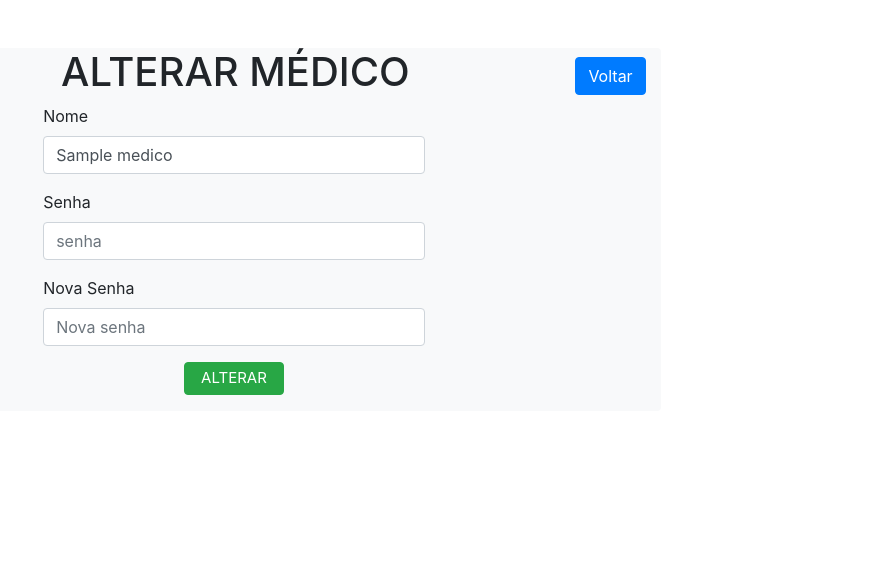
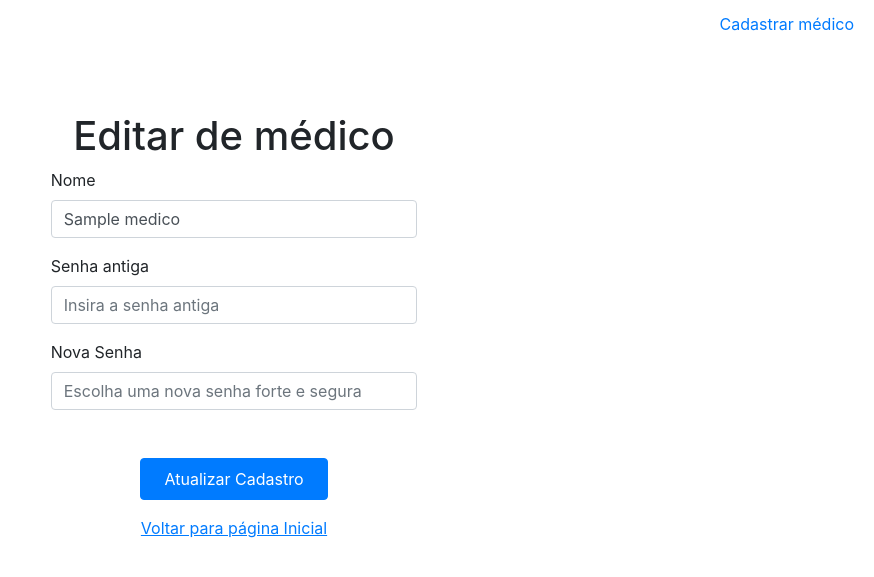
Before and after one commit to JPWALLY2/teste_FacilConsulta, a PHP site: page /alt_med.php?id=1 in a window 1280 px wide. Shown: the top 577 px of the page, without its empty margins (406-1280 px from the left). Run offline with PHP 8.4, Linux system fonts and the light colour scheme; tables that the repository leaves empty hold one stand-in row (values such as "Sample post"); a stand-in replaces the project's code that opens the database connection.

Commit message:
Mais mudanças de Layout

```diff
--- a/src/model/css/style.css
+++ b/src/model/css/style.css
@@ -1,5 +1,8 @@
 *{
   font-family: Signika;
+}
+body{
+  background-color: #737373;
 }
 /* CADASTRO DE MÈDICOS */
 nav{
@@ -39,6 +42,9 @@
 }
 .divin input{
   height: 30px;
+}
+.divin input.i{
+  color: #004768;
 }
 
 .b{
--- a/src/view/alt_med.php
+++ b/src/view/alt_med.php
@@ -13,24 +13,12 @@
     <meta name="viewport" content="width=device-width, initial-scale=1.0">
     <link rel="stylesheet" href="https://cdn.jsdelivr.net/npm/bootstrap@4.5.3/dist/css/bootstrap.min.css"
     integrity="sha384-TX8t27EcRE3e/ihU7zmQxVncDAy5uIKz4rEkgIXeMed4M0jlfIDPvg6uqKI2xXr2" crossorigin="anonymous">
+    <link rel="stylesheet" type="text/css" href="../model/css/style.css" />
     <title>Alterar Médico</title>
-    <script
-	src="https://code.jquery.com/jquery-3.3.1.js"
-	integrity="sha256-2Kok7MbOyxpgUVvAk/HJ2jigOSYS2auK4Pfzbm7uH60="
-    crossorigin="anonymous">
-    </script>
+
 </head>
-<body>
-<div class="container bg-light col-lg-8 rounded mt-5">
-<div class="row">
-    <div class="col-10">
-    <h1 class="text-uppercase text-center" style="margin-left: 145px;">Alterar Médico</h1>
-    </div>
-    <div class="col-2 align-self-center d-flex justify-content-end">
-    <a href="../view/index.php" role="button" class="btn btn-primary" title="Voltar">Voltar</a>
-    </div>
-</div>
-    <?php
+
+<?php
     //se a variavel global existir
      if(isset($_SESSION['msg'])){
          //exibe a variavel local e destroi
@@ -47,8 +35,16 @@
      // Busca a linha de um conjunto de resultados
      $med = $resultado_med->fetch(PDO::FETCH_ASSOC);
     ?>
+<body">
+<nav class="navbar d-flex justify-content-end">
+    <a href="cad_med.php" role="button" class="anav rounded m-1" title="Cadastar Médico">Cadastrar médico</a>
+    </nav>
+<div class=" div1 container col-lg-4 rounded mt-5">
+    <h1 class="h1div1 text-center pt-3">Editar de médico</h1>
+
+
     <form method="POST" action="../controller/medicoController/alteracao_med.php">
-    <div class="container col-6">
+    <div class="container divin">
         <!-- input oculto com o id -->
     <input type="hidden" name="id" value="<?php if(isset($med['id'])){ echo $med['id']; } ?>">
     <!-- input oculto que pega a senha -->
@@ -56,29 +52,28 @@
 
         <div class="form-group">
         <label>Nome</label>
-        <input  class="form-control" placeholder="nome" name="nome"  type="text"
+        <input  class="form-control i" placeholder="nome" name="nome"  type="text"
         value="<?php if(isset($med['nome'])){ echo $med['nome']; } ?>">
         </div>
         <div class="form-group">
-         <label>Senha</label>
-        <input  class="form-control" placeholder="senha" name="senha"  type="password"
+         <label>Senha antiga</label>
+        <input  class="form-control" placeholder="Insira a senha antiga" name="senha"  type="password"
         value="">
         </div>
         <div class="form-group">
          <label>Nova Senha</label>
-        <input  class="form-control" placeholder="Nova senha" name="novasenha"  type="password"
+        <input  class="form-control" placeholder="Escolha uma nova senha forte e segura" name="novasenha"  type="password"
         value="">
         </div>
     </div>
-        <div class="d-flex justify-content-center">
-        <input class="btn btn-success py-1 px-3 mb-3 text-uppercase" style="font-size: 15px;" type="submit" name="alterar" value="Alterar">
+        <div class="d-flex justify-content-center mt-5">
+            <input class="b btn btn-primary py-2 px-4" type="submit" name="alterar" value="Atualizar Cadastro">
+        </div>
+        <div class="text-center mt-3 pb-3">
+            <a href="index.php" class="voltar" role="button" title="Voltar"><u> Voltar para página Inicial</u></a>
         </div>
     </form>
-    </div>
+</div>
 
 </body>
 </html>
-
-<script>
-
-</script>
--- a/src/view/index.php
+++ b/src/view/index.php
@@ -38,7 +38,7 @@
 
         ?>
 
-<body  class="bg-light">
+<body">
     <nav class="navbar d-flex justify-content-end">
     <a href="cad_med.php" role="button" class="anav rounded m-1" title="Cadastar Médico">Cadastrar médico</a>
     </nav>
@@ -52,6 +52,9 @@
                             role='button' class=' py-0 mt-3  btn btnE' title='Editar cadastro'>Editar cadastro</a>&nbsp&nbsp";
                             echo "<a href='cad_hor.php?id=".$med['id'] . "'
                             role='button' class=' py-0 mt-3  btn btnH' title='Configurar horários'>Configurar horários</a>";
+                            // BOTÃO DE EXCLUIR MEDICO DESNECESSÁRIO
+                            // echo "<a href='../controller/medicoController/excluir_med.php?id=".$med['id'] . "'
+                            // role='button' class='btn btn-danger' title='Excluir' name='excluir'><i class='fa fa-trash'></i></a></td>";
                 echo '</div>';
             echo '<div class="d-flex flex-wrap mx-2">';
                 // Busca a linha de um conjunto de resultados
```
Also changed, not shown: src/controller/medicoController/excluir_med.php (added, +24 -0 lines), src/view/cad_med.php (+3 -4 lines).
